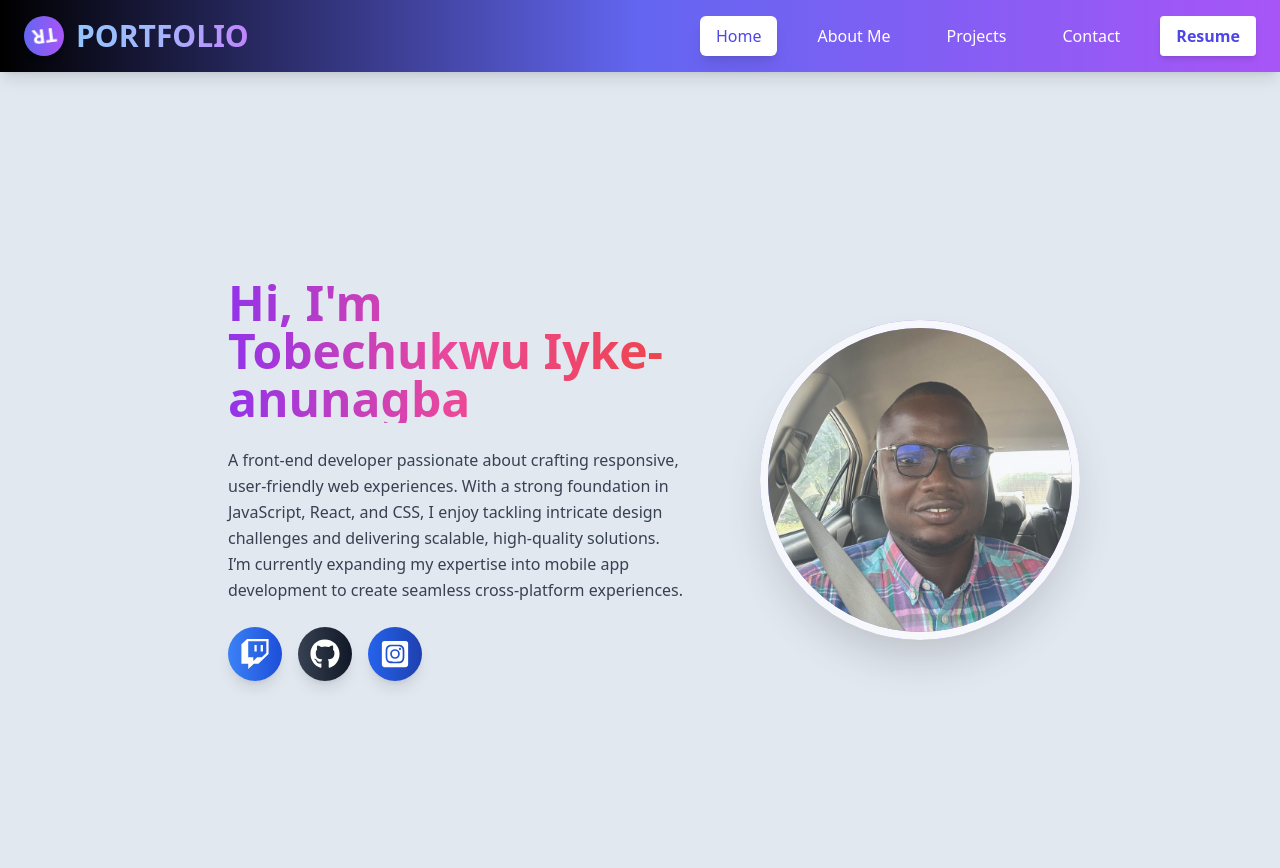
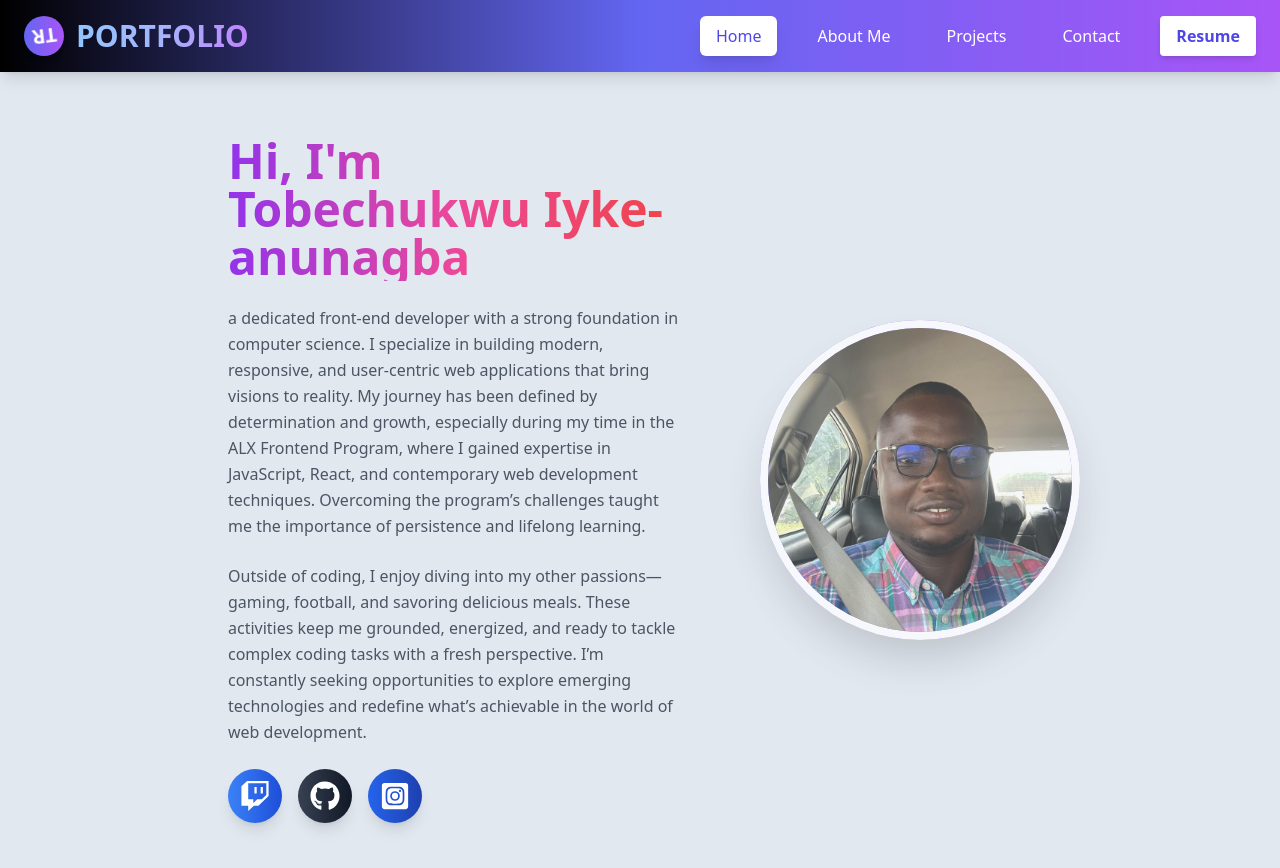
Before and after one commit to tobeanunagba/tobeanunagba, a React (Vite) app in the folder portfolio/: page / in a window 1280 px wide. Shown: the top 868 px of the page. Built offline with nearby package versions, Linux system fonts and the light colour scheme.

Commit message:
Update Home.jsx

```diff
--- a/portfolio/src/Components/Home.jsx
+++ b/portfolio/src/Components/Home.jsx
@@ -15,14 +15,13 @@ function Home() {
               <h1 className="text-5xl font-extrabold text-transparent bg-clip-text bg-gradient-to-r from-purple-600 via-pink-500 to-red-500 mb-6 ">
                 Hi, I'm Tobechukwu Iyke-anunagba
               </h1>
-              <p className="text-gray-700 leading-relaxed mb-6 ">
-                A front-end developer passionate about crafting responsive,
-                user-friendly web experiences. With a strong foundation in
-                JavaScript, React, and CSS, I enjoy tackling intricate design
-                challenges and delivering scalable, high-quality solutions. I’m
-                currently expanding my expertise into mobile app development to
-                create seamless cross-platform experiences.
-              </p>
+             <p className="text-gray-600 leading-relaxed mb-6">
+ a dedicated front-end developer with a strong foundation in computer science. I specialize in building modern, responsive, and user-centric web applications that bring visions to reality. My journey has been defined by determination and growth, especially during my time in the ALX Frontend Program, where I gained expertise in JavaScript, React, and contemporary web development techniques. Overcoming the program’s challenges taught me the importance of persistence and lifelong learning.
+</p>
+<p className="text-gray-600 leading-relaxed mb-6">
+  Outside of coding, I enjoy diving into my other passions—gaming, football, and savoring delicious meals. These activities keep me grounded, energized, and ready to tackle complex coding tasks with a fresh perspective. I’m constantly seeking opportunities to explore emerging technologies and redefine what’s achievable in the world of web development.
+</p>
+
               <div className="flex justify-center md:justify-start space-x-4">
                 {/* Social Media Icons */}
                 <a
```
